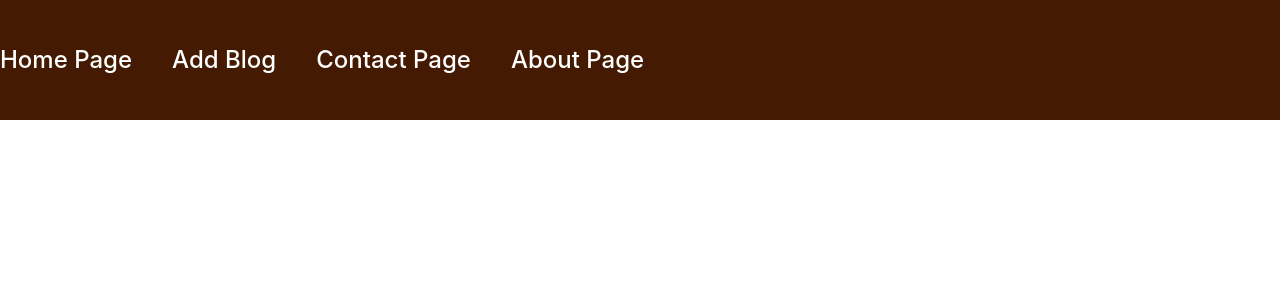
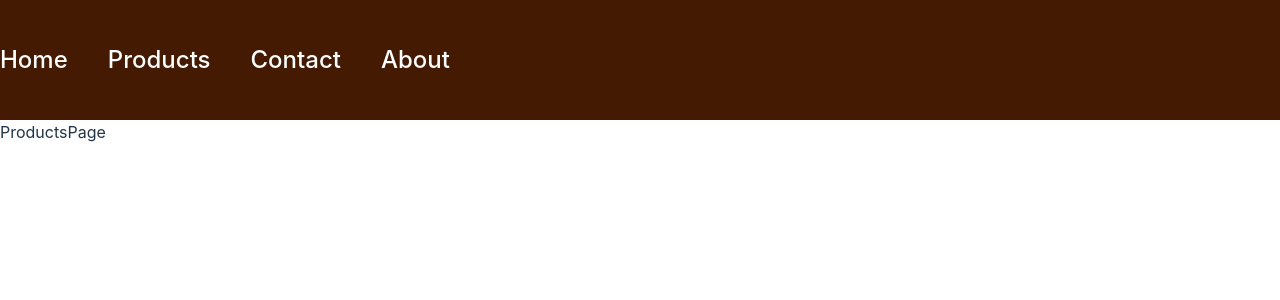
Before and after one commit to NaglisB123/REACT-ATSISKAITYMAS, a React (Vite) app: page /products-page in a window 1280 px wide. Shown: the top 300 px of the page. Built offline with nearby package versions, Linux system fonts and the light colour scheme.

Commit message:
changed addblog to products

```diff
--- a/src/App.jsx
+++ b/src/App.jsx
@@ -1,8 +1,7 @@
 import { Routes, Route } from "react-router-dom";
 import Header from "./assets/components/layout/Header";
 import HomePage from './pages/HomePage';
-import AboutPage from './pages/AboutPage';
-import BlogPage from './pages/BlogPage';
+import ProductsPage from './pages/ProductsPage';
 import ContactPage from './pages/ContactPage';
 
 export default function App() {
@@ -11,9 +10,8 @@ export default function App() {
       <Header />
       <Routes>
         <Route path="/home-page" element={<HomePage />} />
-        <Route path="/blog-page" element={<BlogPage />} />
+        <Route path="/products-page" element={<ProductsPage />} />
         <Route path="/contact-page" element={<ContactPage />} />
-        <Route path="/about-page" element={<AboutPage />} />
       </Routes>
     </>
   );
--- a/src/assets/components/layout/Header.jsx
+++ b/src/assets/components/layout/Header.jsx
@@ -11,16 +11,16 @@ export default function Header() {
 
               <ul className="flex space-x-10">
                 <li>
-                  <NavLink to='/home-page' className="text-2xl text-white hover:text-gray-200">Home Page</NavLink>
+                  <NavLink to='/home-page' className="text-2xl text-white hover:text-gray-200">Home</NavLink>
                 </li>
                 <li>
-                  <NavLink to='/blog-page' className="text-2xl text-white hover:text-gray-200">Add Blog</NavLink>
+                  <NavLink to='/products-page' className="text-2xl text-white hover:text-gray-200">Products</NavLink>
                 </li>
                 <li>
-                  <NavLink to='/contact-page' className="text-2xl text-white hover:text-gray-200">Contact Page</NavLink>
+                  <NavLink to='/contact-page' className="text-2xl text-white hover:text-gray-200">Contact</NavLink>
                 </li>
                 <li>
-                  <NavLink to='/about-page' className="text-2xl text-white hover:text-gray-200">About Page</NavLink>
+                  <NavLink to='/about-page' className="text-2xl text-white hover:text-gray-200">About</NavLink>
                 </li>
               </ul>
             </div>
--- a/src/pages/BlogPage.jsx
+++ /dev/null
@@ -1,7 +0,0 @@
-import React from 'react'
-
-export default function BlogPage() {
-  return (
-    <div>BlogPage</div>
-  )
-}
--- /dev/null
+++ b/src/pages/ProductsPage.jsx
@@ -0,0 +1,7 @@
+import React from 'react'
+
+export default function ProductsPage() {
+  return (
+    <div>ProductsPage</div>
+  )
+}
```
